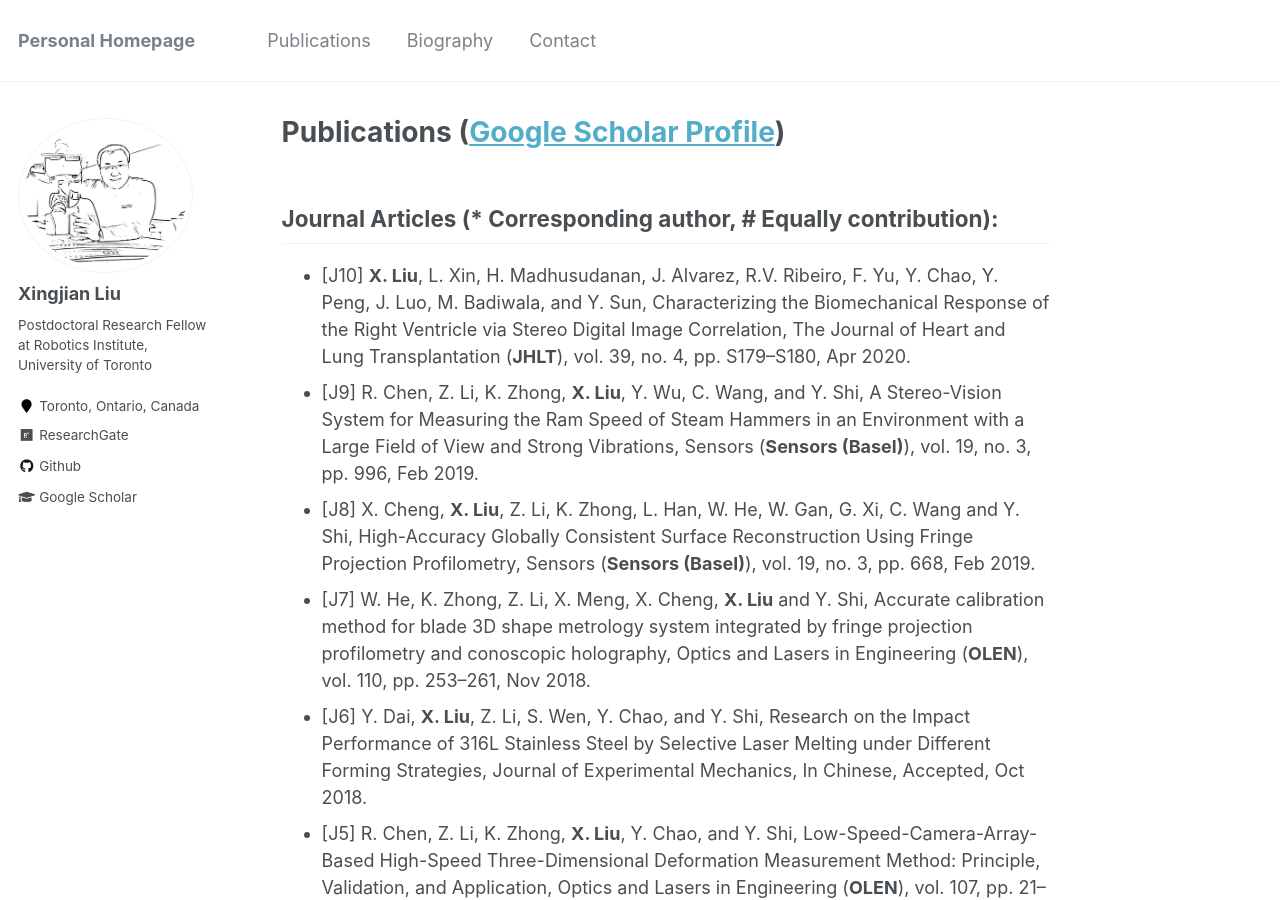
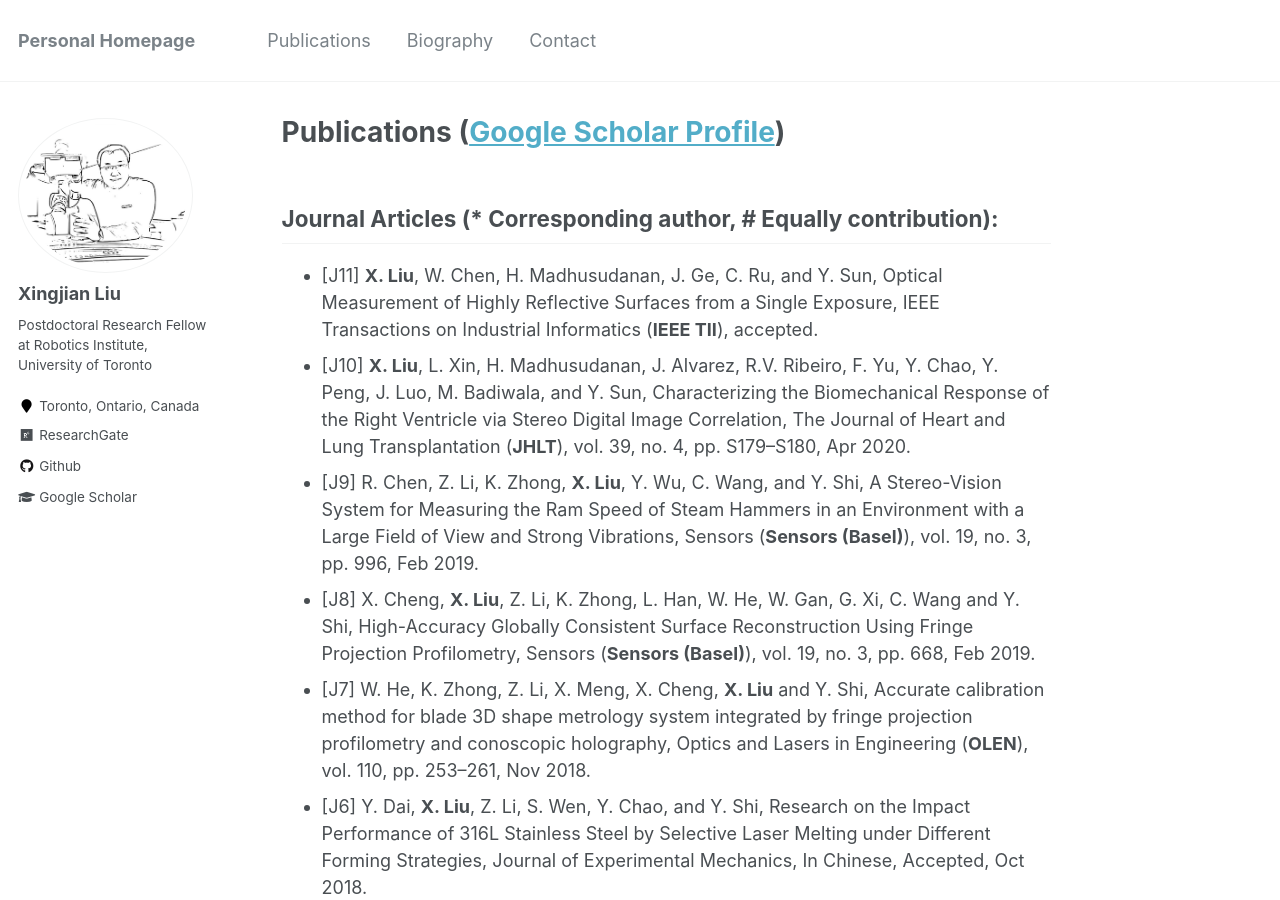
Before and after one commit to xingjianliu/xingjianliu.github.io, a Jekyll site: the page built from _pages/publications.md, in a window 1280 px wide and 900 px high. Built offline with Jekyll 4.4.1, drawn with Linux system fonts in a browser that asks for light colours.

Commit message:
Update publications.md

```diff
--- a/_pages/publications.md
+++ b/_pages/publications.md
@@ -4,6 +4,7 @@ permalink: /publications/
 author_profile: true
 ---
 ## Journal Articles (* Corresponding author, # Equally contribution):
+- [J11] **X. Liu**, W. Chen, H. Madhusudanan, J. Ge, C. Ru, and Y. Sun, Optical Measurement of Highly Reflective Surfaces from a Single Exposure, IEEE Transactions on Industrial Informatics  (**IEEE TII**), accepted.
 - [J10] **X. Liu**, L. Xin, H. Madhusudanan, J. Alvarez, R.V. Ribeiro, F. Yu, Y. Chao, Y. Peng, J. Luo, M. Badiwala, and Y. Sun, Characterizing the Biomechanical Response of the Right Ventricle via Stereo Digital Image Correlation, The Journal of Heart and Lung Transplantation (**JHLT**), vol. 39, no. 4, pp. S179–S180, Apr 2020.
 - [J9] R. Chen, Z. Li, K. Zhong, **X. Liu**, Y. Wu, C. Wang, and Y. Shi, A Stereo-Vision System for Measuring the Ram Speed of Steam Hammers in an Environment with a Large Field of View and Strong Vibrations, Sensors (**Sensors (Basel)**), vol. 19, no. 3, pp. 996, Feb 2019.
 - [J8] X. Cheng, **X. Liu**, Z. Li, K. Zhong, L. Han, W. He, W. Gan, G. Xi, C. Wang and Y. Shi, High-Accuracy Globally Consistent Surface Reconstruction Using Fringe Projection Profilometry, Sensors (**Sensors (Basel)**), vol. 19, no. 3, pp. 668, Feb 2019.
```
